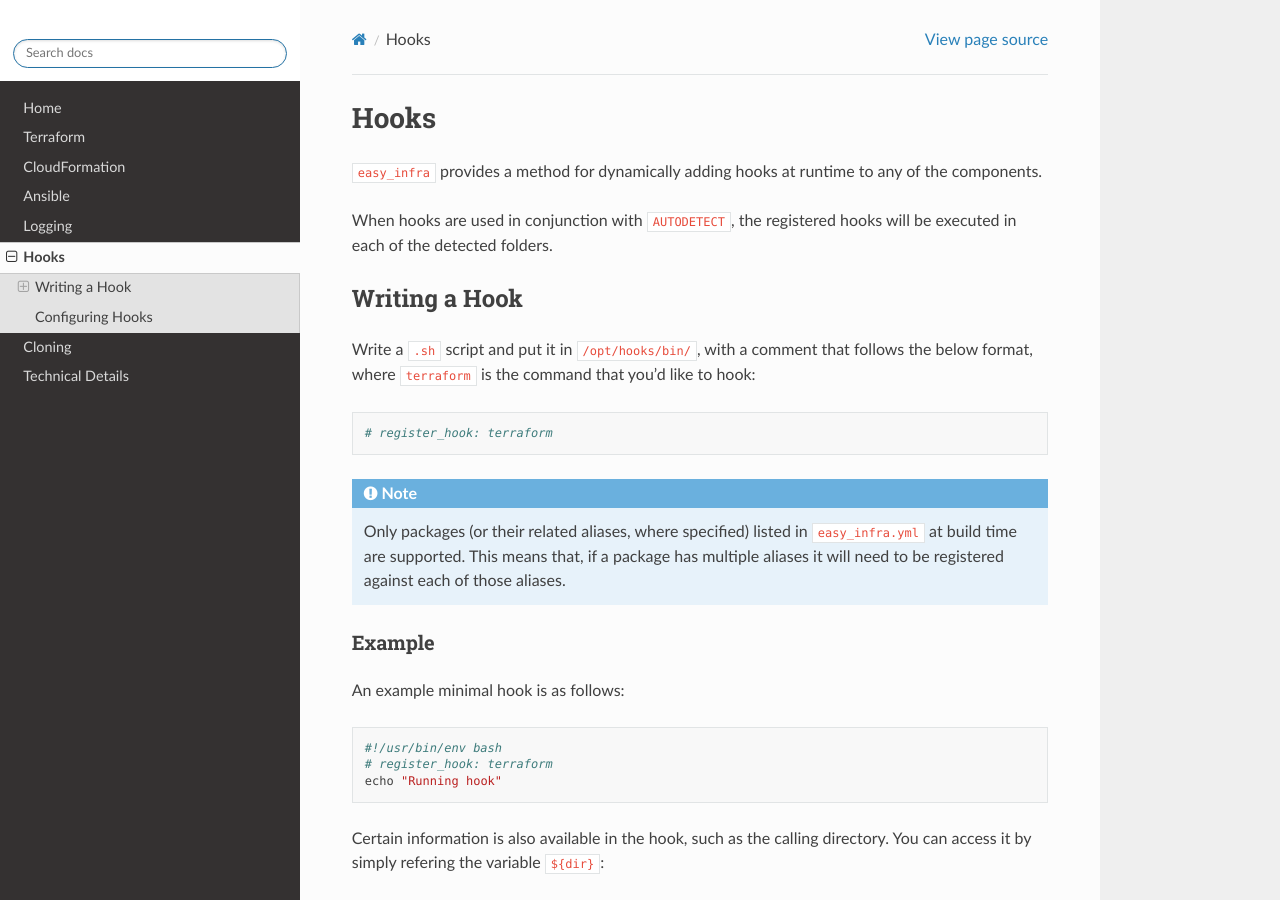
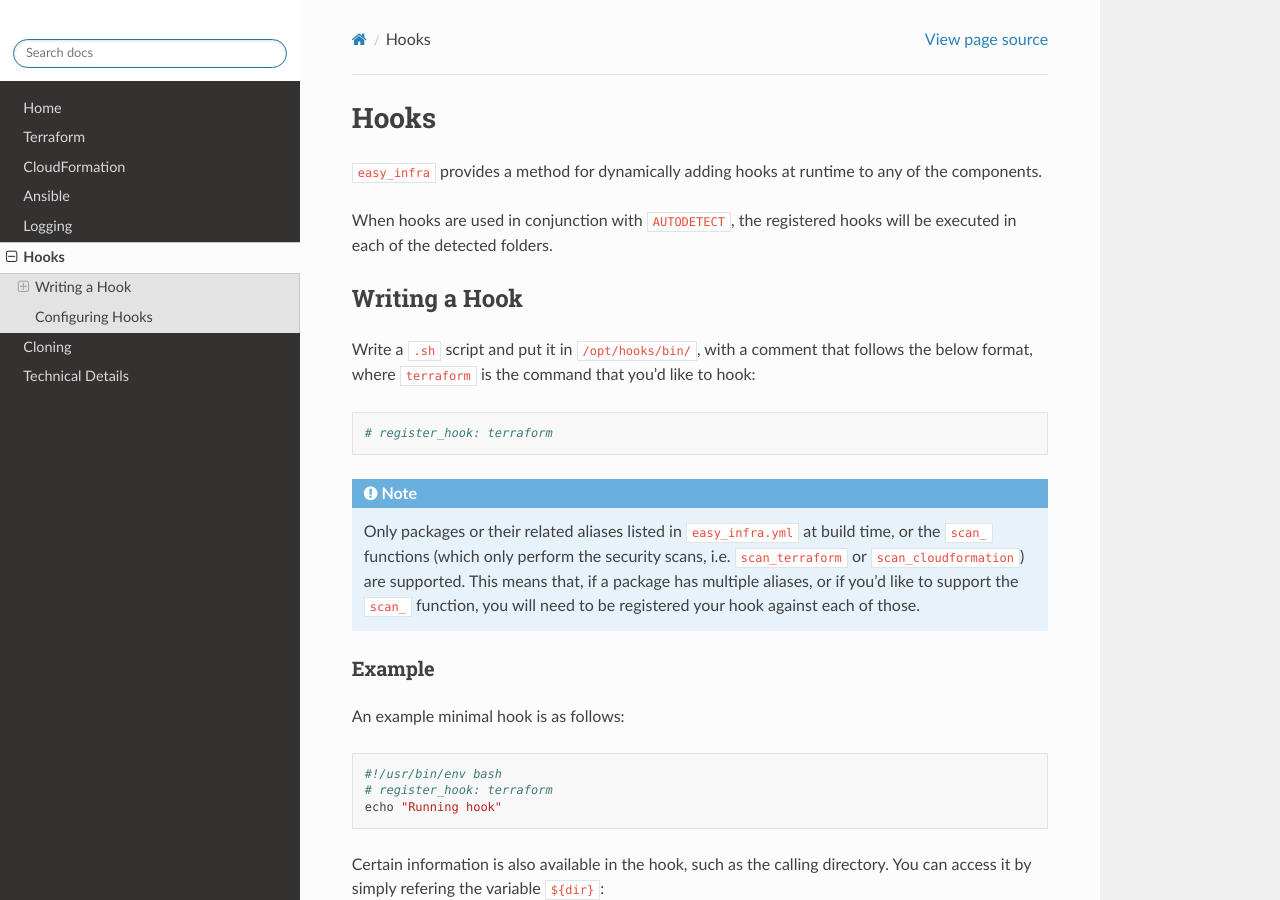
Before and after one commit to SeisoLLC/easy_infra, a Sphinx documentation site: the page built from docs/Hooks/index.rst, in a window 1280 px wide and 900 px high. Built offline with Sphinx 7.4.7 and the Read the Docs theme 2.0.0, drawn with Linux system fonts in a browser that asks for light colours.

Commit message:
feat: support scan_ function hooks

```diff
--- a/docs/Hooks/index.rst
+++ b/docs/Hooks/index.rst
@@ -15,7 +15,9 @@ like to hook::
     # register_hook: terraform
 
 .. note::
-    Only packages (or their related aliases, where specified) listed in ``easy_infra.yml`` at build time are supported. This means that, if a package has multiple aliases it will need to be registered against each of those aliases.
+    Only packages or their related aliases listed in ``easy_infra.yml`` at build time, or the ``scan_`` functions (which only perform the security scans, i.e.
+    ``scan_terraform`` or ``scan_cloudformation``) are supported. This means that, if a package has multiple aliases, or if you'd like to support the ``scan_``
+    function, you will need to be registered your hook against each of those.
 
 Example
 ^^^^^^^
```
Also changed, not shown: docs/Technical Details/index.rst (+12 -5 lines), 1 other file.
